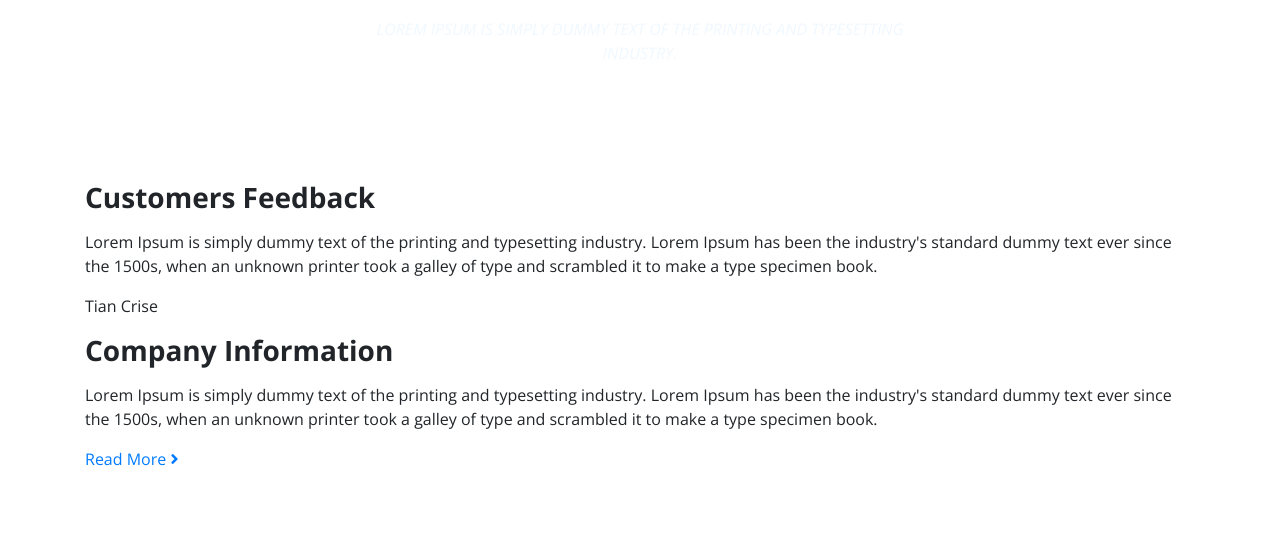
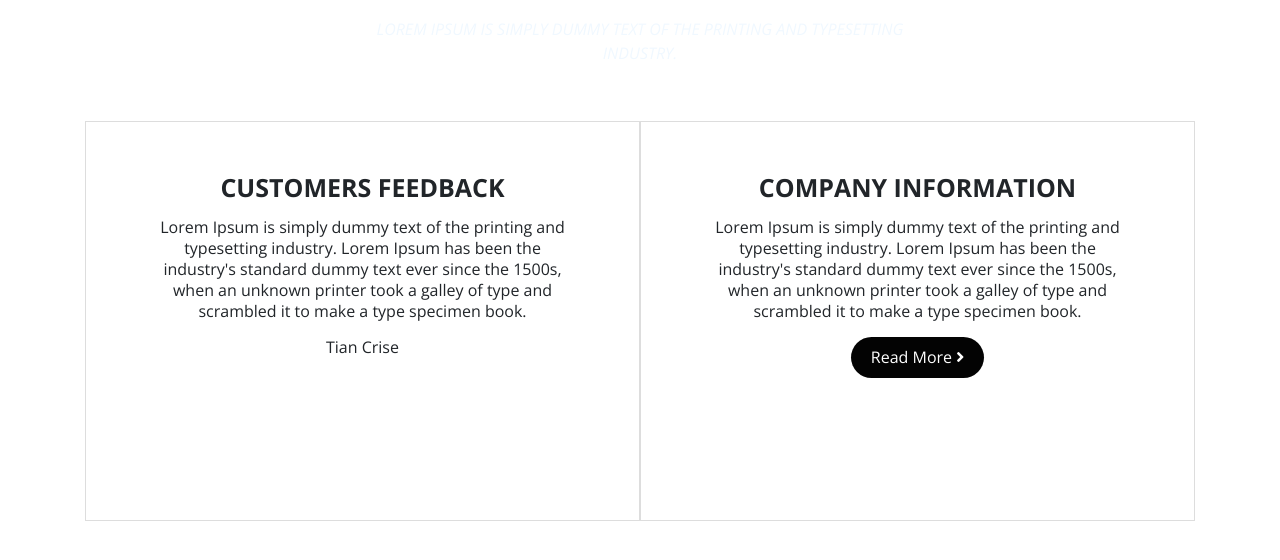
Before and after one commit to sajibAdhi/PsdToHtml, a plain HTML site: page index.html in a window 1280 px wide. Shown: the part 202-762 px from the top of the page. Drawn offline with nearby package versions, Linux system fonts and the light colour scheme.

Commit message:
box section css

```diff
--- a/asstes/css/style.css
+++ b/asstes/css/style.css
@@ -19,6 +19,7 @@ a:hover{
     text-decoration: none;
 }
 
+/* Newsletter css */
 .newsletter-background{
     background-image: url("../images/background.jpg");
     background-position: center;
@@ -79,3 +80,41 @@ a:hover{
 .newsletter-form p{
     font-style: italic;
 }
+
+/* box css */
+.box-padding{
+    padding: 100px 0;
+}
+
+.box-section{
+    background-color: #fff;
+    overflow: hidden;
+
+    position: relative;
+    z-index: 5;
+    margin-top: -160px;
+}
+
+.single-box{
+    float: left;
+    width: 50%;
+    border: 1px solid #ddd;
+    padding: 50px 70px;
+    text-align: center;
+    min-height: 400px;
+    font: italic;
+    line-height: 1.3;
+}
+
+.single-box h3{
+    text-transform: uppercase;
+    font-size: 25px;
+}
+
+.boxed-btn{
+    background-color: rgb(3, 3, 3);
+    color: #fff;
+    padding: 10px 20px;
+    display: inline-block;
+    border-radius: 50px;
+}
```
